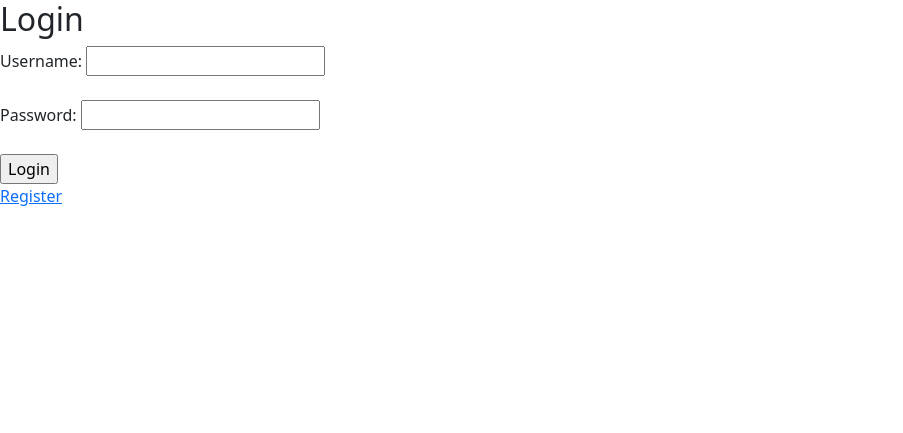
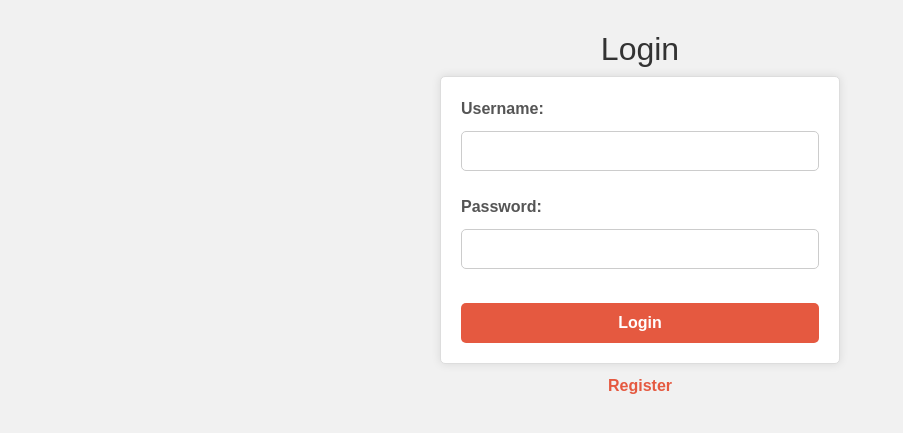
Before and after one commit to PBLHADAH/accounting_web, a PHP site: page /login.php in a window 1280 px wide. Shown: the top 433 px of the page, without its empty margins (0-903 px from the left). Run offline with PHP 8.4, Linux system fonts and the light colour scheme.

Commit message:
update tampilan login

```diff
--- a/login.php
+++ b/login.php
@@ -3,6 +3,73 @@
 <head>
     <title>Login Page</title>
     <link href="https://cdn.jsdelivr.net/npm/bootstrap@5.3.0-alpha3/dist/css/bootstrap.min.css" rel="stylesheet" integrity="sha384-KK94CHFLLe+nY2dmCWGMq91rCGa5gtU4mk92HdvYe+M/SXH301p5ILy+dN9+nJOZ" crossorigin="anonymous">
+    <style>
+        body {
+            background-color: #f1f1f1;
+            font-family: Arial, sans-serif;
+        }
+
+        h2 {
+            text-align: center;
+            margin-top: 30px;
+            color: #333;
+        }
+
+        form {
+            max-width: 400px;
+            margin: 0 auto;
+            padding: 20px;
+            background-color: #fff;
+            border: 1px solid #ddd;
+            border-radius: 5px;
+            box-shadow: 0px 0px 10px rgba(0, 0, 0, 0.1);
+        }
+
+        label {
+            font-weight: bold;
+            display: block;
+            margin-bottom: 10px;
+            color: #555;
+        }
+
+        input[type="text"],
+        input[type="password"] {
+            width: 100%;
+            height: 40px;
+            padding: 5px;
+            border: 1px solid #ccc;
+            border-radius: 5px;
+            box-sizing: border-box;
+            font-size: 16px;
+        }
+
+        input[type="submit"] {
+            display: block;
+            width: 100%;
+            height: 40px;
+            margin-top: 10px;
+            background-color: #e55940;
+            border: none;
+            border-radius: 5px;
+            color: #fff;
+            font-weight: bold;
+            cursor: pointer;
+            font-size: 16px;
+        }
+
+        input[type="submit"]:hover {
+            background-color: #fb8a76;
+        }
+
+        a {
+            display: block;
+            text-align: center;
+            margin-top: 10px;
+            color: #e55940;
+            font-weight: bold;
+            text-decoration: none;
+        }
+    </style>
 </head>
 <body>
     <h2>Login</h2>
@@ -16,12 +83,14 @@
     <a href="register.php">Register</a>
 </body>
 </html>
+
+<!-- kodingan php -->
 <?php
 // Establish a connection to the database
 require 'koneksi.php';
 
 // Check if the form is submitted
-if ($_SERVER["REQUEST_METHOD"] == "POST") {
+if ($_SERVER['REQUEST_METHOD'] == 'POST') {
     // Retrieve the entered username and password
     $username = $_POST['username'];
     $password = $_POST['password'];
@@ -37,17 +106,16 @@ if ($_SERVER["REQUEST_METHOD"] == "POST") {
             // Passwords match, redirect to a welcome page
             session_start();
             $_SESSION['userdata'] = $row;
-            header("Location: index.php");
+            header('Location: index.php');
             exit();
         } else {
             // Invalid password, show an error message
-            echo "Invalid password.";
+            echo 'Invalid password.';
         }
     } else {
         // Invalid username, show an error message
-        echo "Invalid username.";
+        echo 'Invalid username.';
     }
-
 }
 
 $conn->close();
```
